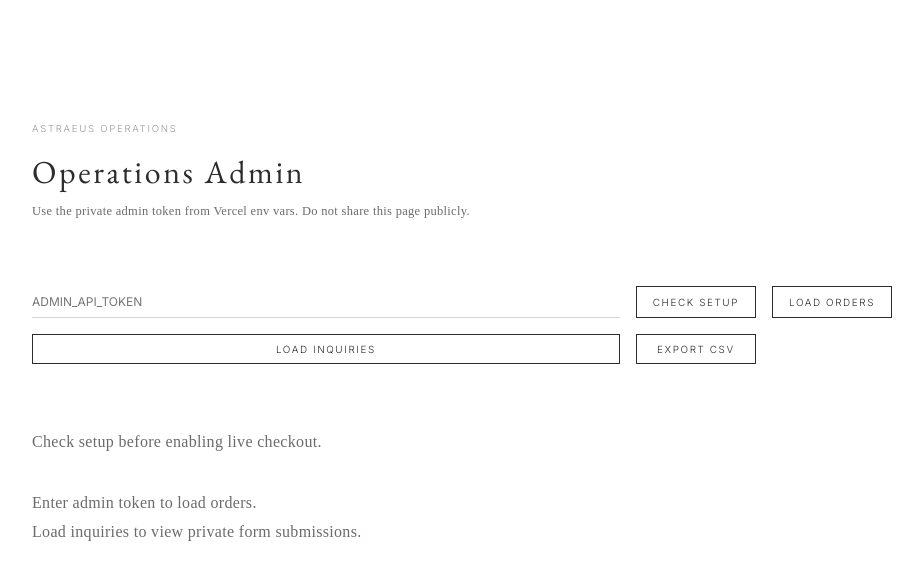
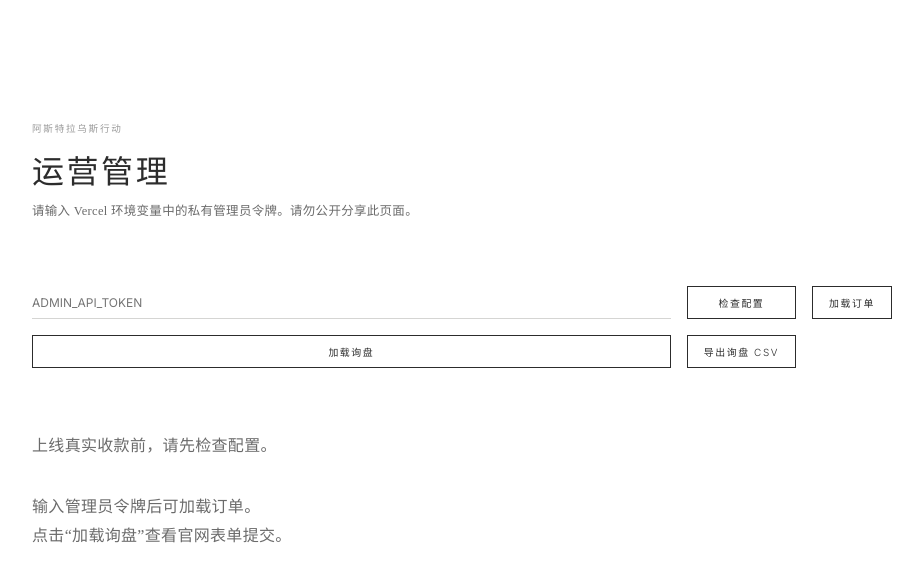
Before and after one commit to williamleo0369-ux/astraeus-site, a website: page admin.html in a window 1280 px wide. Shown: the whole page, without its empty margins (88-1011 px from the left). Drawn offline with nearby package versions, Linux system fonts and the light colour scheme.

```diff
--- a/admin.html
+++ b/admin.html
@@ -1,5 +1,5 @@
 <!DOCTYPE html>
-<html lang="en">
+<html lang="zh-CN">
 <head>
     <meta charset="UTF-8">
     <meta name="viewport" content="width=device-width, initial-scale=1.0">
@@ -13,32 +13,32 @@
 <body class="product-page">
     <main class="admin-shell" id="adminApp">
         <div class="admin-header">
-            <span class="service-kicker">ASTRAEUS OPERATIONS</span>
-            <h1 class="detail-title">Operations Admin</h1>
-            <p class="cart-note">Use the private admin token from Vercel env vars. Do not share this page publicly.</p>
+            <span class="service-kicker">阿斯特拉乌斯行动</span>
+            <h1 class="detail-title">运营管理</h1>
+            <p class="cart-note">请输入 Vercel 环境变量中的私有管理员令牌。请勿公开分享此页面。</p>
         </div>
 
         <div class="admin-controls">
             <input id="adminToken" class="tracking-input" type="password" placeholder="ADMIN_API_TOKEN">
-            <button id="checkConfigButton" class="tracking-submit" type="button">CHECK SETUP</button>
-            <button id="loadOrdersButton" class="tracking-submit" type="button">LOAD ORDERS</button>
-            <button id="loadInquiriesButton" class="tracking-submit" type="button">LOAD INQUIRIES</button>
-            <button id="exportInquiriesButton" class="tracking-submit" type="button">EXPORT CSV</button>
+            <button id="checkConfigButton" class="tracking-submit" type="button">检查配置</button>
+            <button id="loadOrdersButton" class="tracking-submit" type="button">加载订单</button>
+            <button id="loadInquiriesButton" class="tracking-submit" type="button">加载询盘</button>
+            <button id="exportInquiriesButton" class="tracking-submit" type="button">导出询盘 CSV</button>
         </div>
 
         <section id="adminConfig" class="admin-config">
-            <p class="admin-empty">Check setup before enabling live checkout.</p>
+            <p class="admin-empty">上线真实收款前，请先检查配置。</p>
         </section>
 
         <section id="adminOrders" class="admin-orders">
-            <p class="admin-empty">Enter admin token to load orders.</p>
+            <p class="admin-empty">输入管理员令牌后可加载订单。</p>
         </section>
 
         <section id="adminInquiries" class="admin-orders">
-            <p class="admin-empty">Load inquiries to view private form submissions.</p>
+            <p class="admin-empty">点击“加载询盘”查看官网表单提交。</p>
         </section>
     </main>
 
-    <script src="script.js?v=20260710-inquiries"></script>
+    <script src="script.js?v=20260710-admin-copy"></script>
 </body>
 </html>
```
